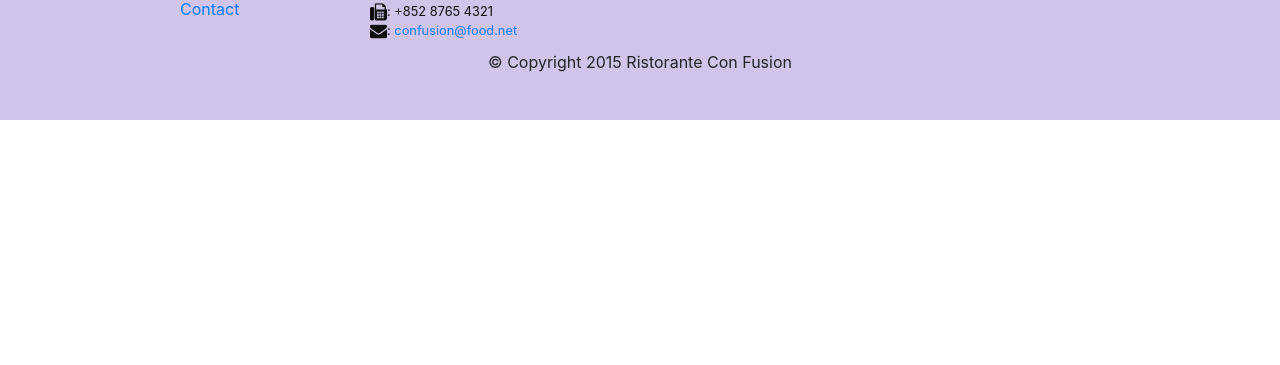
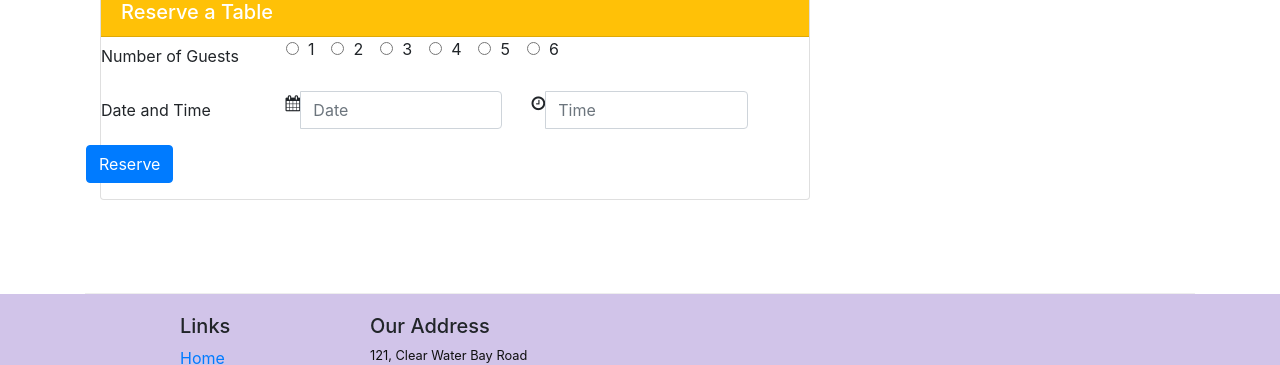
Before and after one commit to Matildevoldsen/Ristorante-Con-Fusion, a website: page index.html in a window 1280 px wide. Shown: the part 1640-2005 px from the top of the page. Before the commit the page ends 1760 px from the top, so only its background shows below. Drawn offline with nearby package versions, Linux system fonts and the light colour scheme.

Commit message:
Major updates

```diff
--- a/index.html
+++ b/index.html
@@ -47,13 +47,16 @@
 <header class="jumbotron">
     <div class="container">
         <div class="row row-header">
-            <div class="col-12 col-sm-8">
+            <div class="col-6 col-sm-6">
                 <h1>Ristorante con Fusion</h1>
                 <p>We take inspiration from the World's best cuisines, and create a unique fusion experience. Our
                     lipsmacking creations will tickle your culinary senses!</p>
             </div>
-            <div class="col col-sm align-self-center">
+            <div class="col-3 col-sm-3 align-self-center">
                 <img src="img/logo.png" class="img-fluid">
+            </div>
+            <div class="col-3 col-sm-3 align-self-center">
+                <label for="inlineRadio2" class="btn-sm text-white btn-warning btn-block text-center">Reserve Table</label>
             </div>
         </div>
     </div>
@@ -68,7 +71,8 @@
             <div class="media">
                 <img class="d-flex mr-3 img-thumbnail align-self-center" src="img/uthappizza.png" alt="uthapizza">
                 <div class="media-body">
-                    <h2 class="mt-0">Uthappizza <span class="badge badge-danger">HOT</span> <span class="badge badge-pill badge-default">$4.99</span> </h2>
+                    <h2 class="mt-0">Uthappizza <span class="badge badge-danger">HOT</span> <span
+                            class="badge badge-pill badge-default">$4.99</span></h2>
                     <p class="hidden-xs-down">A unique combination of Indian Uthappam (pancake) and Italian pizza,
                         topped with Cerignola
                         olives,
@@ -83,11 +87,16 @@
             <h3>This Month's Promotions</h3>
         </div>
         <div class="col-sm col-md">
-            <h2>Weekend Grand Buffet</h2>
-            <p>Featuring mouthwatering combinations with a choice of five different salads, six enticing
-                appetizers,
-                six main entrees and five choicest desserts. Free flowing bubbly and soft drinks. All for just
-                $19.99 per person </p>
+            <div class="media">
+                <div class="media-body">
+                    <h2 class="mt-0 mb-1">Weekend Grand Buffet <span class="badge badge-danger">NEW</span></h2>
+                    <p>Featuring mouthwatering combinations with a choice of five different salads, six enticing
+                        appetizers,
+                        six main entrees and five choicest desserts. Free flowing bubbly and soft drinks. All for just
+                        $19.99 per person </p>
+                </div>
+                <img class="d-flex ml-3 img-thumbnail align-self-center" src="img/buffet.png" align="Buffet">
+            </div>
         </div>
     </div>
 
@@ -101,10 +110,82 @@
                 <div class="media-body">
                     <h2>Alberto Somayya</h2>
                     <h4>Executive Chef</h4>
-                    <p class="hidden-xs-down">Award winning three-star Michelin chef with wide International experience having worked closely
+                    <p class="hidden-xs-down">Award winning three-star Michelin chef with wide International experience
+                        having worked closely
                         with
                         whos-who in the culinary world, he specializes in creating mouthwatering Indo-Italian fusion
                         experiences. </p>
+                </div>
+            </div>
+        </div>
+    </div>
+
+    <div class="row row-content align-items-center">
+        <div class="col-lg-8 col-sm-12 col-md-12">
+            <div class="card">
+                <h5 class="card-header bg-warning text-white">
+                    Reserve a Table
+                </h5>
+                <div class="card-block">
+                    <form>
+                        <div class="form-group row">
+                            <label for="inlineRadio1" class="col-md-3 col-form-label">Number of Guests</label>
+                            <div class="col-md-9">
+                                <div class="form-check form-check-inline">
+                                    <label class="form-check-label">
+                                        <input class="form-check-input" type="radio" name="inlineRadioOptions"
+                                               id="inlineRadio1" value="1"> 1
+                                    </label>
+                                </div>
+                                <div class="form-check form-check-inline">
+                                    <label class="form-check-label">
+                                        <input class="form-check-input" type="radio" name="inlineRadioOptions"
+                                               id="inlineRadio2" value="2"> 2
+                                    </label>
+                                </div>
+                                <div class="form-check form-check-inline ">
+                                    <label class="form-check-label">
+                                        <input class="form-check-input" type="radio" name="inlineRadioOptions"
+                                               id="inlineRadio3" value="3"> 3
+                                    </label>
+                                </div>
+                                <div class="form-check form-check-inline ">
+                                    <label class="form-check-label">
+                                        <input class="form-check-input" type="radio" name="inlineRadioOptions"
+                                               id="inlineRadio4" value="4"> 4
+                                    </label>
+                                </div>
+                                <div class="form-check form-check-inline ">
+                                    <label class="form-check-label">
+                                        <input class="form-check-input" type="radio" name="inlineRadioOptions"
+                                               id="inlineRadio5" value="5"> 5
+                                    </label>
+                                </div>
+                                <div class="form-check form-check-inline ">
+                                    <label class="form-check-label">
+                                        <input class="form-check-input" type="radio" name="inlineRadioOptions"
+                                               id="inlineRadio6" value="6"> 6
+                                    </label>
+                                </div>
+                            </div>
+                        </div>
+
+                        <div class="form-group row">
+                            <label class="col-form-label col-md-3" for="date">Date and Time</label>
+                            <div class="input-group col-md-4">
+                                <div class="input-group-addon"><span class="fa fa-calendar"></span></div>
+                                <input type="text" class="form-control" id="date" placeholder="Date">
+                            </div>
+                            <div class="input-group col-md-4">
+                                <div class="input-group-addon"><span class="fa fa-clock-o"></span></div>
+                                <input type="text" class="form-control" placeholder="Time">
+                            </div>
+                        </div>
+
+                        <div class="form-group row">
+                            <button class="btn btn-primary">Reserve</button>
+                        </div>
+                    </form>
                 </div>
             </div>
         </div>
```
